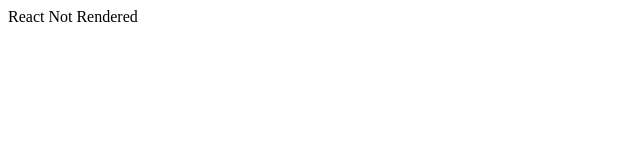
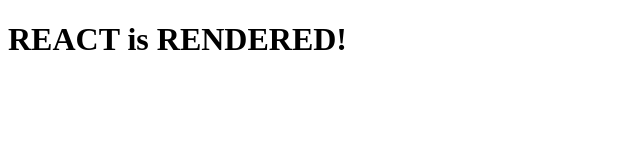
Before and after one commit to karthik-balasubramanyam15/Pure-React, a plain HTML site: page src/index.html in a window 1280 px wide. Shown: the whole page, without its empty margins (0-640 px from the left). Drawn offline with nearby package versions, Linux system fonts and the light colour scheme.

Commit message:
Rendering React and changing DOM

```diff
--- a/src/index.html
+++ b/src/index.html
@@ -12,6 +12,16 @@
     <div id="root">React Not Rendered</div>
     <script src="https://unpkg.com/react@16.8.6/umd/react.development.js"></script>
     <script src="https://unpkg.com/react-dom@16.8.6/umd/react-dom.development.js"></script>
+    <script>
+        const App = () => {
+            return React.createElement(
+                "div",
+                {},
+                React.createElement('h1', {}, 'REACT is RENDERED!')
+            )
+        }
+        ReactDOM.render(React.createElement(App), document.getElementById('root'))
+    </script>
 </body>
 
 </html>
```
